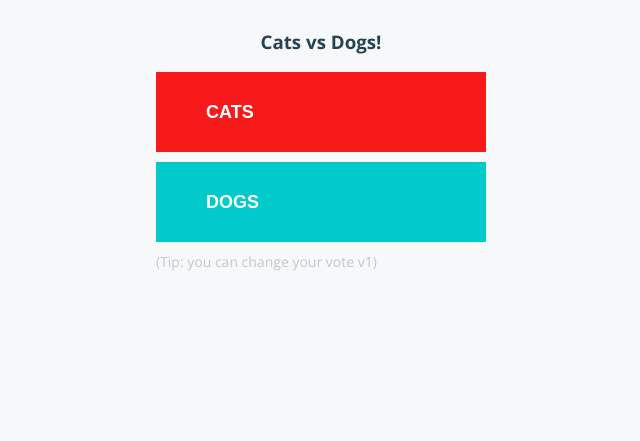
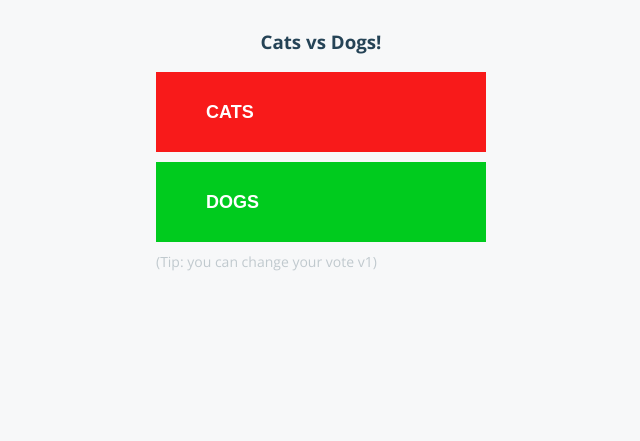
Before and after one commit to vikasharya00/voting-app-vote, a Flask app: page / in a window 1280 px wide. Shown: the top 441 px of the page, without its empty margins (319-959 px from the left). Run offline with Flask 3, Linux system fonts and the light colour scheme; some libraries are stand-ins or nearby versions.

```diff
--- a/static/stylesheets/style.css
+++ b/static/stylesheets/style.css
@@ -32,7 +32,7 @@ button.a{
 }
 
 button.b{
-  background-color: #00cbca;
+  background-color: #00cb1e;
 }
 
 #tip{
```
